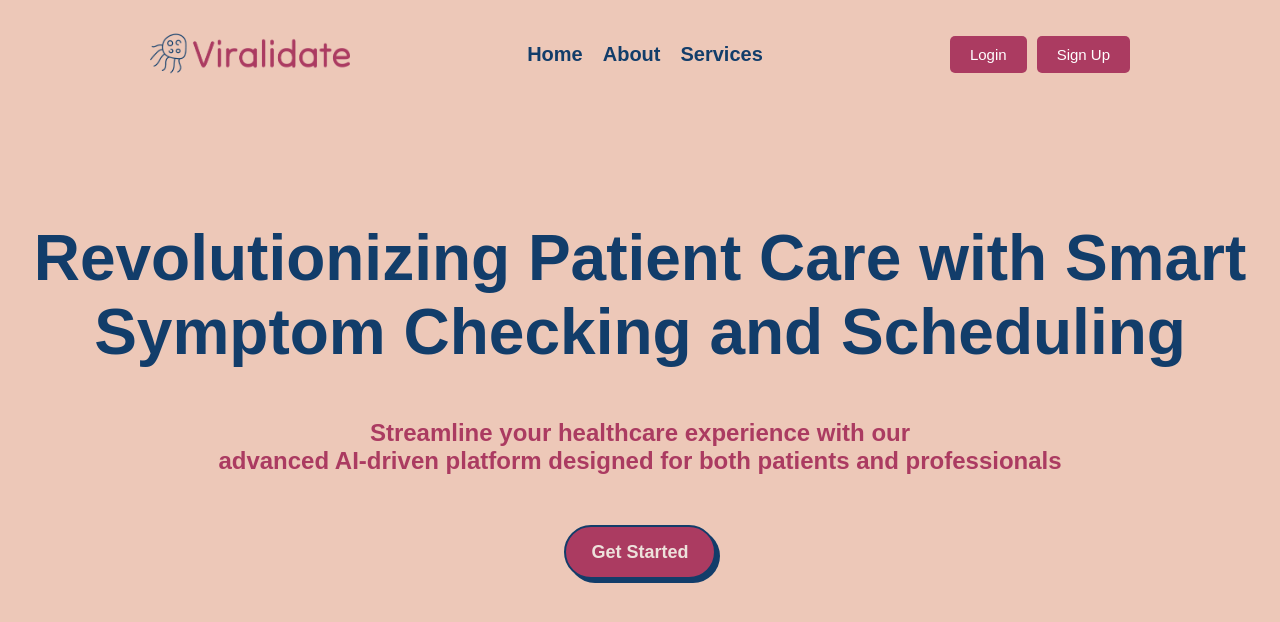
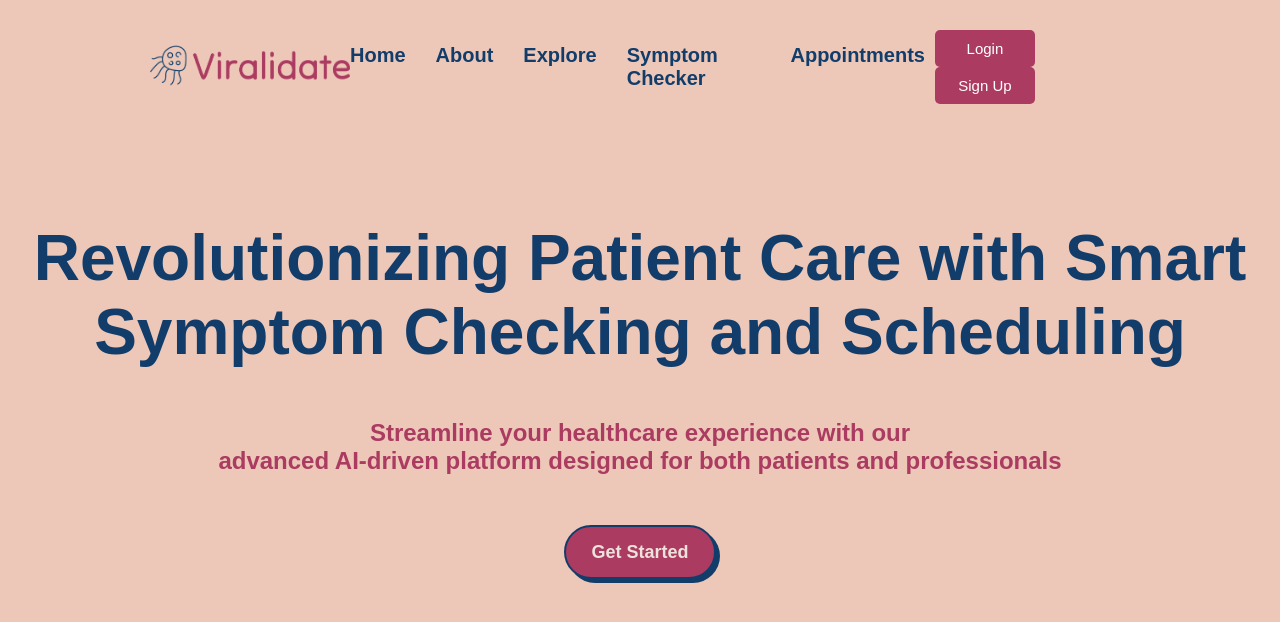
Before and after one commit to marendale/Viralidate, a React (Vite) app: page / in a window 1280 px wide. Shown: the top 622 px of the page. Built offline with nearby package versions, Linux system fonts and the light colour scheme; no server answers; a web font is replaced by a local one.

Commit message:
constant login state

```diff
--- a/src/pages/homepage/Homepage.css
+++ b/src/pages/homepage/Homepage.css
@@ -18,7 +18,7 @@
 .navbar-menu {
   list-style: none;
   display: flex;
-  gap: 20px;
+  gap: 30px;
 }
 
 .navbar-menu li a {
@@ -30,6 +30,7 @@
 
 .navbar-login button {
   margin-left: 10px;
+  width: 100px;
   padding: 10px 20px;
   cursor: pointer;
   border: none;
--- a/src/pages/homepage/Homepage.jsx
+++ b/src/pages/homepage/Homepage.jsx
@@ -1,8 +1,8 @@
-import React, { useState } from 'react';
+import React, { useState, useEffect } from 'react';
 import "./Homepage.css";
 import SignUp from "../../components/signup/SignUp";
 import Login from "../../components/login/Login";
-import { signOut } from "firebase/auth";
+import { signOut, onAuthStateChanged } from "firebase/auth";
 import { auth } from "../../config/firebaseConfig";
 
 const Homepage = () => {
@@ -10,6 +10,18 @@ const Homepage = () => {
     const [showSignUpOptions, setShowSignUpOptions] = useState(false);
     const [signUpType, setSignUpType] = useState(""); // 'patient' or 'admin'
     const [isLoggedIn, setIsLoggedIn] = useState(false);
+
+    useEffect(() => {
+        const unsubscribe = onAuthStateChanged(auth, (user) => {
+            if (user) {
+                setIsLoggedIn(true);
+            } else {
+                setIsLoggedIn(false);
+            }
+        });
+
+        return () => unsubscribe();
+    }, []);
 
     const handleSignUpOptionClick = (type) => {
         setSignUpType(type); // Set the type of signup
@@ -36,7 +48,13 @@ const Homepage = () => {
                         <a href="/about">About</a>
                     </li>
                     <li>
-                        <a href="/services">Services</a>
+                        <a href="/services">Explore</a>
+                    </li>
+                    <li>
+                        <a href="/services">Symptom Checker</a>
+                    </li>
+                    <li>
+                        <a href="/contact">Appointments</a>
                     </li>
                 </ul>
                 <div className="navbar-login">
@@ -51,9 +69,7 @@ const Homepage = () => {
                 </div>
             </nav>
             {showLogin && (
-                <Login trigger={showLogin} setTrigger={setShowLogin} onLoginSuccess={() => setIsLoggedIn(true)}/>
-                // Assuming the PatientLogin component will be used for generic login.
-                // You may need to adjust or create a new component for a generic login form.
+                <Login trigger={showLogin} setTrigger={setShowLogin} onLoginSuccess={() => setIsLoggedIn(true)} />
             )}
 
             {showSignUpOptions && (
```
